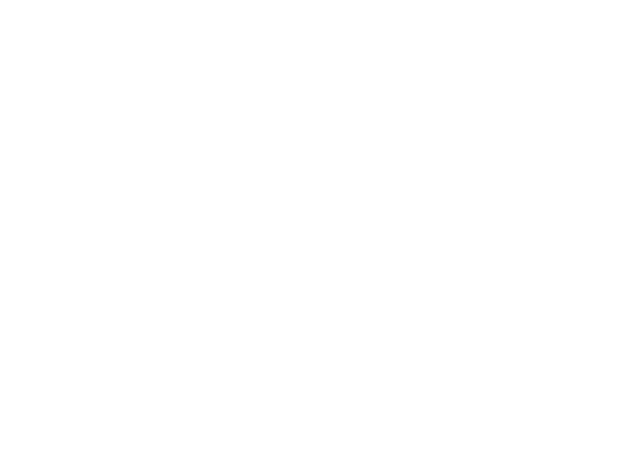
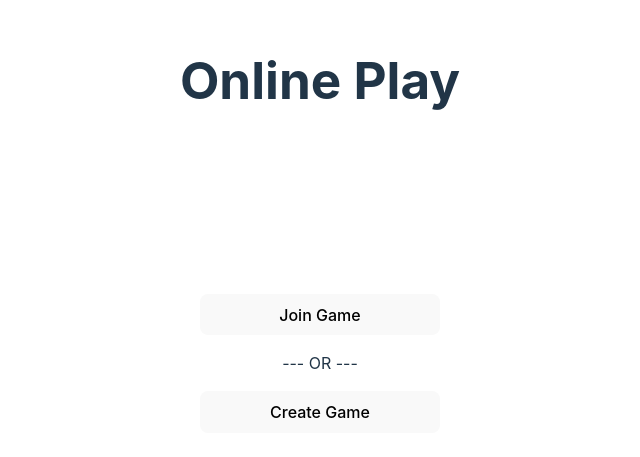
Before and after one commit to GolemWarrior/multiplayer-checkers, a React (Vite) app: page /lobby in a window 1280 px wide. Before the commit this address had no page. Shown: the part 175-632 px from the top of the page, without its empty margins (320-960 px from the left). Built offline with nearby package versions, Linux system fonts and the light colour scheme.

Commit message:
initial attempt to set up screen for online lobby

```diff
--- a/package.json
+++ b/package.json
@@ -10,6 +10,9 @@
     "preview": "vite preview"
   },
   "dependencies": {
+    "@emotion/react": "^11.13.0",
+    "@emotion/styled": "^11.13.0",
+    "@mui/material": "^5.16.6",
     "react": "^18.3.1",
     "react-dom": "^18.3.1",
     "react-router-dom": "^6.25.1"
--- a/src/App.tsx
+++ b/src/App.tsx
@@ -18,7 +18,7 @@ function App() {
         <button>
           Player vs. Comp.
         </button>
-        <button>
+        <button onClick={() => navigate("/lobby")}>
           Online Play
         </button>
       </div>
--- /dev/null
+++ b/src/Lobby.css
@@ -0,0 +1,9 @@
+
+
+.title {
+    padding-bottom: 5rem;
+}
+
+.joinGame {
+    padding-bottom: 1rem;
+}
--- /dev/null
+++ b/src/Lobby.tsx
@@ -0,0 +1,30 @@
+import './Lobby.css'
+import TextField from '@mui/material/TextField';
+import { useNavigate } from 'react-router-dom';
+
+function Lobby() {
+    const navigate = useNavigate();
+
+  return (
+    <>
+        <div className='title' ><h1>Online Play</h1></div>
+        <div className='joinGame'>
+            <div>
+                <TextField fullWidth id="outlined-basic" label="Enter Code" variant="outlined" InputLabelProps={{style : {color : 'white'} }} sx={{fieldset: { borderColor: "white" }}} />
+            </div>
+            <div>
+                <button onClick={() => navigate("/game")}> Join Game </button>
+            </div>
+        </div>
+
+        <div>
+            --- OR ---
+        </div>
+        <div>
+            <button onClick={() => navigate("/game")}> Create Game</button>
+        </div>
+    </>
+  )
+}
+
+export default Lobby
--- a/src/main.tsx
+++ b/src/main.tsx
@@ -4,6 +4,7 @@ import App from './App.tsx'
 import './index.css'
 import { BrowserRouter as Router, Route, Routes } from 'react-router-dom';
 import Game from './Game.tsx';
+import Lobby from './Lobby.tsx';
 
 ReactDOM.createRoot(document.getElementById('root')!).render(
   <React.StrictMode>
@@ -11,6 +12,7 @@ ReactDOM.createRoot(document.getElementById('root')!).render(
       <Routes>
         <Route path="/" element={<App />} />
         <Route path="/game" element={<Game />} />
+        <Route path='/lobby' element={<Lobby />} />
       </Routes>
     </Router>
   </React.StrictMode>,
```
Also changed, not shown: 1 other file (tests, documents, lock files or other folders).
